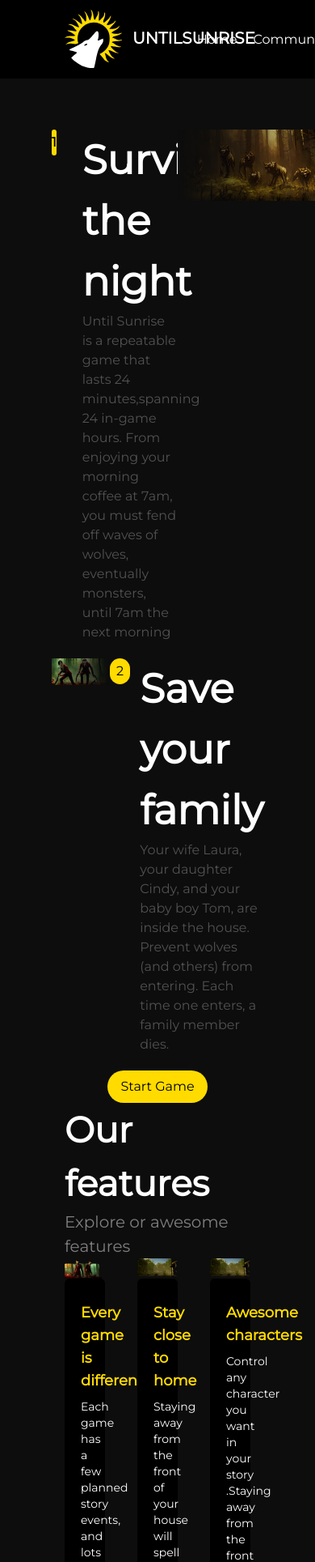
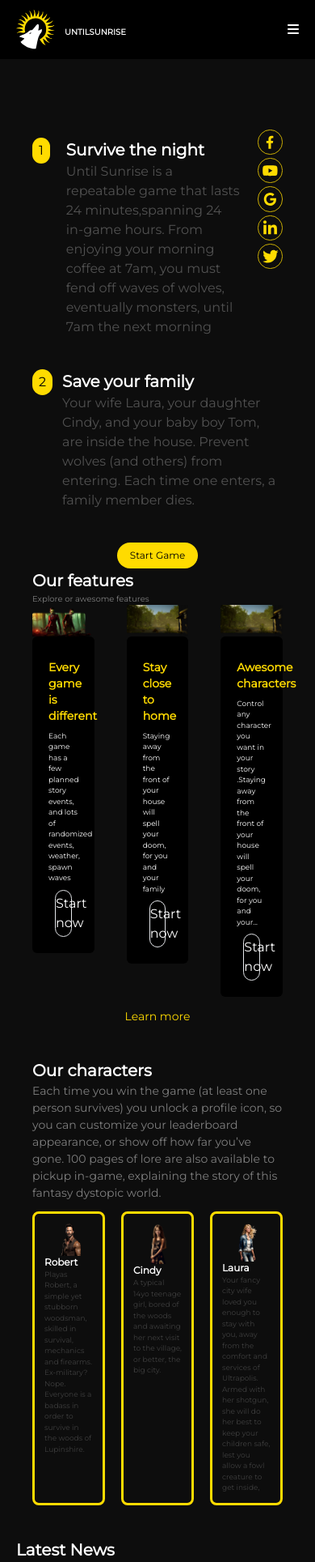
Before and after one commit to frank-shema/untilshine, a React (Vite) app: page / in a window 390 px wide. Shown: the top 1929 px of the page at 81% size. Built offline with nearby package versions, Linux system fonts and the light colour scheme.

Commit message:
added responsiveness

```diff
--- a/src/components/Character.tsx
+++ b/src/components/Character.tsx
@@ -5,35 +5,35 @@
 
 export default function Character() {
     return (
-        <div className='w-full px-20 my-10'>
+        <div className='w-full px-10 md:px-16 lg:px-32 my-10'>
             <div>
-                <h1 className='text-[44px] font-bold '>Our characters</h1>
-                <p className="text-[14px] font-medium  text-[#7F7F7F] w-[50%]">Each time you win the game (at least one person survives) you unlock a profile icon, so you can customize your leaderboard appearance, or show off how far you’ve gone. 100 pages of lore are also available to pickup in-game, explaining the story of this fantasy dystopic world.</p>
+                <h1 className='text-[20px] md:text-[30px] lg:text-[44px] font-bold '>Our characters</h1>
+                <p className="text-[14px] font-medium  text-[#7F7F7F] w-full lg:w-[50%]">Each time you win the game (at least one person survives) you unlock a profile icon, so you can customize your leaderboard appearance, or show off how far you’ve gone. 100 pages of lore are also available to pickup in-game, explaining the story of this fantasy dystopic world.</p>
             </div>
 
             <div className='w-full grid grid-cols-3  items-center gap-5 my-3'>
                 <div className='border-[3px] border-[#FFDB00] rounded-lg p-3 h-full'>
-                    <img src={Robert} alt="" className="h-[60%] mx-auto"/>
+                    <img src={Robert} alt="" className="w-[50%] md:w-[55%] lg:h-[60%] mx-auto"/>
                     <div>
-                        <h1 className="text-[30px] font-bold">Robert</h1>
-                        <p className="text-sm text-[#3F3F3F] text-base font-medium">Playas Robert, a simple yet stubborn woodsman, skilled in survival, mechanics and firearms. Ex-military? Nope. Everyone is a badass in order to survive in the woods of Lupinshire.</p>
+                        <h1 className="text-xs text-[18px] lg:text-[30px] font-bold">Robert</h1>
+                        <p className="text-[9px] md:text-sm text-[#3F3F3F]  font-medium">Playas Robert, a simple yet stubborn woodsman, skilled in survival, mechanics and firearms. Ex-military? Nope. Everyone is a badass in order to survive in the woods of Lupinshire.</p>
                     </div>
                 </div>
 
                 <div className='border-[3px] border-[#FFDB00] rounded-lg p-3 h-full'>
-                    <img src={Cindy} alt="" className="h-[60%] mx-auto" />
+                    <img src={Cindy} alt="" className="w-[50%] md:w-[55%] lg:h-[60%] mx-auto" />
                     <div>
-                        <h1 className="text-[30px] font-bold">Cindy</h1>
-                        <p className="text-sm text-[#3F3F3F] text-base font-medium">A typical 14yo teenage girl, bored of the woods and awaiting her next visit to the village, or better, the big city. </p>
+                        <h1 className="text-xs text-[18px] lg:text-[30px] font-bold">Cindy</h1>
+                        <p className="text-[9px] md:text-sm text-[#3F3F3F]  font-medium">A typical 14yo teenage girl, bored of the woods and awaiting her next visit to the village, or better, the big city. </p>
                     </div>
                 </div>
 
 
                 <div className='border-[3px] border-[#FFDB00] rounded-lg p-3 h-full'>
-                    <img src={laura} alt="" className="h-[60%] mx-auto"/>
+                    <img src={laura} alt="" className="w-[50%] md:w-[55%] lg:h-[60%] mx-auto"/>
                     <div>
-                        <h1 className="text-[30px] font-bold">Laura</h1>
-                        <p className="text-sm text-[#3F3F3F] text-base font-medium">Your fancy city wife loved you enough to stay with you, away from the comfort and services of Ultrapolis. Armed with her shotgun, she will do her best to keep your children safe, lest you allow a fowl creature to get inside, </p>
+                        <h1 className="text-xs text-[18px] lg:text-[30px] font-bold">Laura</h1>
+                        <p className="text-[9px] md:text-sm text-[#3F3F3F]  font-medium">Your fancy city wife loved you enough to stay with you, away from the comfort and services of Ultrapolis. Armed with her shotgun, she will do her best to keep your children safe, lest you allow a fowl creature to get inside, </p>
                     </div>
                 </div>
             </div>
--- a/src/components/LatestNews.tsx
+++ b/src/components/LatestNews.tsx
@@ -6,46 +6,46 @@
 
 export default function LatestNews() {
 	return (
-		<div className="px-20 my-10 w-full">
+		<div className="px-5 md:px-14 lg:px-28 my-10 w-full">
 			<div className="text-left">
-				<h1 className='text-[44px] font-bold capitalize text-shadow '>latest news</h1>
+				<h1 className='text-[20px] md:text-[30px] lg:text-[44px] font-bold capitalize text-shadow '>latest news</h1>
 				<p className="text-[20px] font-medium  text-[#7F7F7F]">Some of our new blogs</p>
 			</div>
 
-			<div className="grid grid-cols-2 gap-5 my-5">
+			<div className="grid grid-rows-4 grid-cols-1 md:grid-cols-2 md:grid-rows-2 gap-3 md:gap-5 my-5">
 				<div className="bg-white p-3  flex flex-row gap-5 rounded-2xl text-black">
 					<img src={fps} alt="" className='w-[30%]' />
 					<div>
-						<h1 className="text-[18px] font-medium">Highly Repeatable Randomized FPS</h1>
-						<p className="text-[12px] font-normal text-[#595959]">Functional magnetic resonance imaging (fMRI) is a major technique for human brain mapping. We present a Fast Periodic Stimulation (FPS) fMRI approach, demonstrating its high effectiveness in defining category-selective brain regions.</p>
-						<p className="text-[12px] font-medium"><a href="">Read more</a></p>
+						<h1 className="text-sm md:text-base lg:text-[18px] font-medium">Highly Repeatable Randomized FPS</h1>
+						<p className="text-[8px] md:text-[10px] lg:text-[12px] font-normal text-[#595959]">Functional magnetic resonance imaging (fMRI) is a major technique for human brain mapping. We present a Fast Periodic Stimulation (FPS) fMRI approach, demonstrating its high effectiveness in defining category-selective brain regions.</p>
+						<p className="text-[8px] md:text-[10px] lg:text-[12px] font-medium"><a href="">Read more</a></p>
 					</div>
 				</div>
 
 				<div className="flex flex-row  gap-5 bg-white rounded-2xl text-black p-3">
 					<img src={dvlptPhase} alt="" className='w-[30%]' />
 					<div>
-						<h1 className="text-[18px] font-medium">Start playing in Alpha Development Phase</h1>
-						<p className="text-[12px] font-normal text-[#595959]">Functional magnetic resonance imaging (fMRI) is a major technique for human brain mapping. We present a Fast Periodic Stimulation (FPS) fMRI approach, demonstrating its high effectiveness in defining category-selective brain regions.</p>
-						<p className="text-[12px] font-medium"><a href="">Read more</a></p>
+						<h1 className="text-sm md:text-base lg:text-[18px] font-medium">Start playing in Alpha Development Phase</h1>
+						<p className="text-[8px] md:text-[10px] lg:text-[12px] font-normal text-[#595959]">Functional magnetic resonance imaging (fMRI) is a major technique for human brain mapping. We present a Fast Periodic Stimulation (FPS) fMRI approach, demonstrating its high effectiveness in defining category-selective brain regions.</p>
+						<p className="text-[8px] md:text-[10px] lg:text-[12px] font-medium"><a href="">Read more</a></p>
 					</div>
 				</div>
 
 				<div className="flex flex-row  gap-5 bg-white rounded-2xl text-black p-3">
 					<img src={Leadbord} alt="" className='w-[30%]' />
 					<div>
-						<h1 className="text-[18px] font-medium">Show off in the Leaderboards</h1>
-						<p className="text-[12px] font-normal text-[#595959]">Functional magnetic resonance imaging (fMRI) is a major technique for human brain mapping. We present a Fast Periodic Stimulation (FPS) fMRI approach, demonstrating its high effectiveness in defining category-selective brain regions.</p>
-						<p className="text-[12px] font-medium"><a href="">Read more</a></p>
+						<h1 className="text-sm md:text-base lg:text-[18px] font-medium">Show off in the Leaderboards</h1>
+						<p className="text-[8px] md:text-[10px] lg:text-[12px] font-normal text-[#595959]">Functional magnetic resonance imaging (fMRI) is a major technique for human brain mapping. We present a Fast Periodic Stimulation (FPS) fMRI approach, demonstrating its high effectiveness in defining category-selective brain regions.</p>
+						<p className="text-[8px] md:text-[10px] lg:text-[12px] font-medium"><a href="">Read more</a></p>
 					</div>
 				</div>
 
 				<div className="flex flex-row  gap-5 bg-white rounded-2xl text-black p-3">
 					<img src={comp} alt="" className='w-[30%]' />
 					<div>
-						<h1 className="text-[18px] font-medium">Show off in the Leaderboards</h1>
-						<p className="text-[12px] font-normal text-[#595959]">Functional magnetic resonance imaging (fMRI) is a major technique for human brain mapping. We present a Fast Periodic Stimulation (FPS) fMRI approach, demonstrating its high effectiveness in defining category-selective brain regions.</p>
-						<p className="text-[12px] font-medium"><a href="">Read more</a></p>
+						<h1 className="text-sm md:text-base lg:text-[18px] font-medium">Show off in the Leaderboards</h1>
+						<p className="text-[8px] md:text-[10px] lg:text-[12px] font-normal text-[#595959]">Functional magnetic resonance imaging (fMRI) is a major technique for human brain mapping. We present a Fast Periodic Stimulation (FPS) fMRI approach, demonstrating its high effectiveness in defining category-selective brain regions.</p>
+						<p className="text-[8px] md:text-[10px] lg:text-[12px] font-medium"><a href="">Read more</a></p>
 					</div>
 				</div>
 			</div>
--- a/src/components/features.tsx
+++ b/src/components/features.tsx
@@ -5,22 +5,22 @@
 
 export default function Features() {
 	return (
-		<div className='w-full px-20'>
+		<div className='w-full px-10 md:px-16 lg:px-32'>
 			<div className='text-center'>
-				<button className='bg-[#FFDB00] text-black px-4 py-2 rounded-full'><a href="">Start Game</a></button>
+				<button className='bg-[#FFDB00] text-black px-4 py-2 rounded-full text-xs lg:text-base'><a href="">Start Game</a></button>
 			</div>
 
 			<div>
-				<h1 className='text-[44px] font-bold '>Our features</h1>
-				<p className="text-[20px] font-medium  text-[#7F7F7F]">Explore or awesome features</p>
+				<h1 className='text-[20px] md:text-[30px] lg:text-[44px] font-bold '>Our features</h1>
+				<p className="text-[10px] md:text-[15px] lg:text-[20px] font-medium  text-[#7F7F7F]">Explore or awesome features</p>
 			</div>
 
 			<div className='grid grid-cols-3  w-full gap-10'>
 				<div className='h-full'>
 					<a href=''><img src={killer} alt="" className='w-full' /></a>
 					<div className='bg-black rounded-md w-full p-5'>
-						<h1 className='text-lg text-[#FFDB00] font-bold my-2'>Every game is different</h1>
-						<p className='text-sm font-medium my-2'>Each game has a few planned story events, and lots of randomized events, weather, spawn waves</p>
+						<h1 className='text-sm md:text-base lg:text-lg text-[#FFDB00] font-bold my-2'>Every game is different</h1>
+						<p className='text-[9px] lg:text-sm font-medium my-2'>Each game has a few planned story events, and lots of randomized events, weather, spawn waves</p>
 						<a href="" ><p className=' border-[1px] rounded-full py-1 text-center mx-2'>Start now</p></a>
 					</div>
 				</div>
@@ -28,8 +28,8 @@
 					<div>
 						<a href=""><img src={land} alt="" /></a>
 						<div className='bg-black rounded-md w-full p-5'>
-							<h1 className='text-lg text-[#FFDB00] font-bold my-2'>Stay close to home</h1>
-							<p className='text-sm font-medium my-2'>Staying away from the front of your house will spell your doom, for you and your family</p>
+							<h1 className='text-sm md:text-base lg:text-lg text-[#FFDB00] font-bold my-2'>Stay close to home</h1>
+							<p className='text-[9px] lg:text-sm font-medium my-2'>Staying away from the front of your house will spell your doom, for you and your family</p>
 							<a href="" ><p className=' border-[1px] rounded-full py-1 text-center mx-2'>Start now</p></a>
 						</div>
 					</div>
@@ -38,16 +38,15 @@
 					<div>
 						<a href=""><img src={land} alt="" /></a>
 						<div className='bg-black rounded-md w-full p-5'>
-							<h1 className='text-lg text-[#FFDB00] font-bold my-2'>Awesome characters</h1>
-							<p className='text-sm font-medium my-2'>Control any character you want in your story .Staying away from the front of your house will spell your doom, for you and your...</p>
+							<h1 className='text-sm md:text-base lg:text-lg text-[#FFDB00] font-bold my-2'>Awesome characters</h1>
+							<p className='text-[9px] lg:text-sm font-medium my-2'>Control any character you want in your story .Staying away from the front of your house will spell your doom, for you and your...</p>
 							<a href="" ><p className=' border-[1px] rounded-full py-1 text-center mx-2'>Start now</p></a>
 						</div>
 					</div>
 				</div>
 			</div>
-
-			<div>
-				<a href="">Learn more</a>
+			<div className='text-center my-3'>
+				<a href="" className='text-center w-full text-[#FFDB00] text-sm md:text-base lg:text-lg '>Learn more</a>
 			</div>
 		</div >
 	);
--- a/src/components/navbar.tsx
+++ b/src/components/navbar.tsx
@@ -3,14 +3,18 @@
 
 export default function Navbar() {
 	return (
-		<div className='fixed flex flex-row  justify-between px-20 py-3 w-full items-center bg-black z-20'>
+		<div className='fixed flex flex-row  justify-between px-5 md:px-10 lg:px-16 py-3 w-full items-center bg-black z-50'>
 			<div className='flex flex-row gap-3'>
-				< img src={logo} alt="" />
-				<p className='uppercase text-[20px] font-[900] mt-5'>untilsunrise</p>
+				< img src={logo} alt="" className='w-[30%]' />
+				<p className='uppercase text-[10px] md:text-[16px] lg:text-[20px] font-extrabold mt-5'>untilsunrise</p>
 			</div >
-
-			<div>
-				<nav className='flex flex-row gap-5 items-center'>
+			<div className='block md:hidden'>
+				<svg xmlns="http://www.w3.org/2000/svg" height="1em" viewBox="0 0 448 512" className='fill-white'>
+					<path d="M0 96C0 78.3 14.3 64 32 64H416c17.7 0 32 14.3 32 32s-14.3 32-32 32H32C14.3 128 0 113.7 0 96zM0 256c0-17.7 14.3-32 32-32H416c17.7 0 32 14.3 32 32s-14.3 32-32 32H32c-17.7 0-32-14.3-32-32zM448 416c0 17.7-14.3 32-32 32H32c-17.7 0-32-14.3-32-32s14.3-32 32-32H416c17.7 0 32 14.3 32 32z" />
+				</svg>
+			</div>
+			<div className='hidden md:block'>
+				<nav className='flex flex-row gap-5 items-center text-sm lg:text-base'>
 					<p><a href="">Home</a></p>
 					<p><a href="">Community</a></p>
 					<p><a href="">Leatherboard</a></p>
@@ -18,9 +22,9 @@
 				</nav>
 			</div>
 
-			<div className='flex flex-row gap-5'>
-				<button className='px-10 py-2  border-white border-[1px]  rounded-[24px] capitalize'><a href="">signup</a></button>
-				<button className='bg-btn rounded-[24px] text-black px-10 py-2 capitalize'><a href="">login</a></button>
+			<div className='flex flex-row gap-5 hidden md:block'>
+				<button className='px-10 py-2  border-white border-[1px]  rounded-[24px] capitalize  text-sm lg:text-base'><a href="">signup</a></button>
+				<button className='bg-btn rounded-[24px] text-black px-10 py-2 capitalize  text-sm lg:text-base'><a href="">login</a></button>
 			</div>
 		</div >
 	);
--- a/src/components/survive.tsx
+++ b/src/components/survive.tsx
@@ -1,44 +1,44 @@
 // import React from 'react';
 import wolves from '../assets/main/Rectangle 6.png'
-// import circle from '../assets/elipses/Ellipse 2.svg'
+import circle from '../assets/elipses/Ellipse 2.svg'
 import { SocialMediaIcons1 } from './icons';
 import killers from '../assets/main/Rectangle 7.png'
 
 const Survive = () => {
 	return (
-		<div className='mt-40 w-full px-16'>
-			<div className='flex flex-row gap-8 my-5'>
-				<div className='bg-btn text-black font-bold rounded-full w-8 h-8 flex items-center justify-center'>
-					1
-				</div>
-				<div className='flex flex-row justify-between gap-5 items-baseline'>
-					<div className='w-[85vw] flex flex-row'>
-						<div className='w-[40%]'>
-							<h1 className='font-bold text-[50px]'>Survive the night</h1>
+		<div className='mt-40 w-full  px-10 md:px-16 lg:px-32'>
+			<div className='flex flex-row justify-between gap-5 items-baseline my-10'>
+				<div className='w-[85vw] flex flex-row items-center'>
+					<div className='w-full md:w-[40%] flex flex-row gap-5'>
+						<div className='p-1 bg-[#FFDB00] rounded-full text-black w-fit px-2 h-fit'>
+							1
+						</div>
+						<div>
+							<h1 className='font-bold text-[20px] md:text-[30px] lg:text-[50px]'>Survive the night</h1>
 							<p className='text-[#515151] text-[16px]'>Until Sunrise is a repeatable game that lasts 24 minutes,spanning 24 in-game hours. From enjoying your morning coffee at 7am, you must fend off waves of wolves,
 								eventually monsters, until 7am the next morning
 							</p>
 						</div>
-						<div className=''>
-							<img src={wolves} alt="" />
-							{/* <img src={circle} alt="" /> */}
-						</div>
 					</div>
-					<SocialMediaIcons1 />
+					<div className='hidden md:block'>
+						<img src={wolves} alt="" />
+						{/* <img src={circle} alt="" /> */}
+					</div>
 				</div>
+				<SocialMediaIcons1 />
 			</div>
-			<div className='flex flex-row gap-8 my-5'>
+			<div className='flex flex-row gap-8 my-10 '>
 				<div className='flex flex-row'>
-					<div>
+					<div className='hidden md:block'>
 						<img src={killers} alt="" />
 						{/* <img src={circle} alt="" /> */}
 					</div>
-					<div className='flex flex-row gap-3 w-[50vw]'>
+					<div className='flex flex-row gap-3 w-full md:w-[50%]'>
 						<div className='p-1 bg-[#FFDB00] rounded-full text-black w-fit px-2 h-fit'>
 							2
 						</div>
 						<div>
-							<h1 className='font-bold text-[50px]'>Save your family</h1>
+							<h1 className='font-bold text-[20px] md:text-[30px] lg:text-[50px]'>Save your family</h1>
 							<p className='text-[#515151] text-[16px]'>Your wife Laura, your daughter Cindy, and your baby boy Tom, are inside the house. Prevent wolves (and others) from entering. Each time one enters, a family member dies.
 							</p>
 						</div>
```
Also changed, not shown: src/components/About.tsx (+12 -12 lines), src/components/Contact.tsx (+22 -23 lines), src/components/Footer.tsx (+14 -12 lines), src/components/Reviews.tsx (+22 -28 lines).
